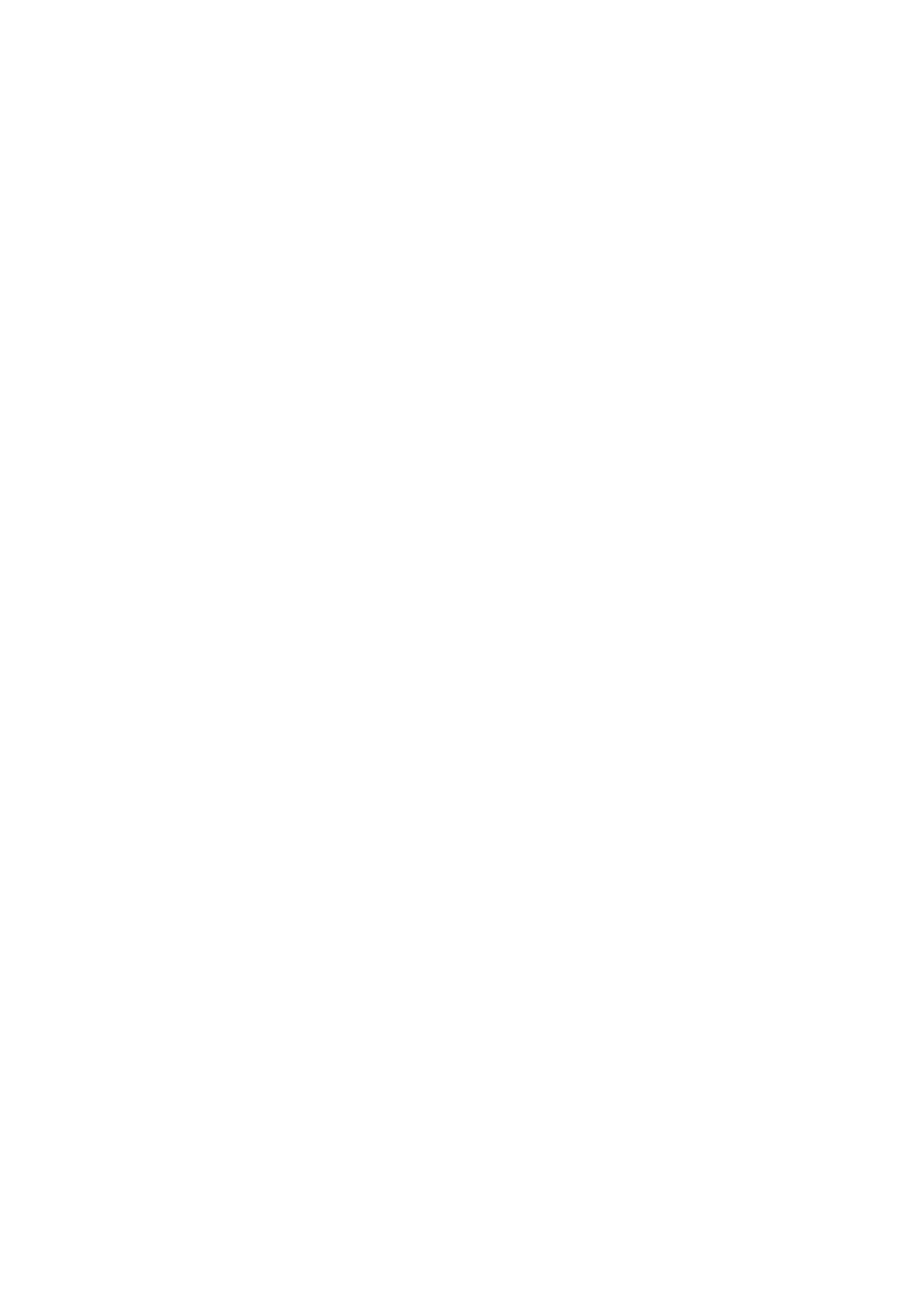
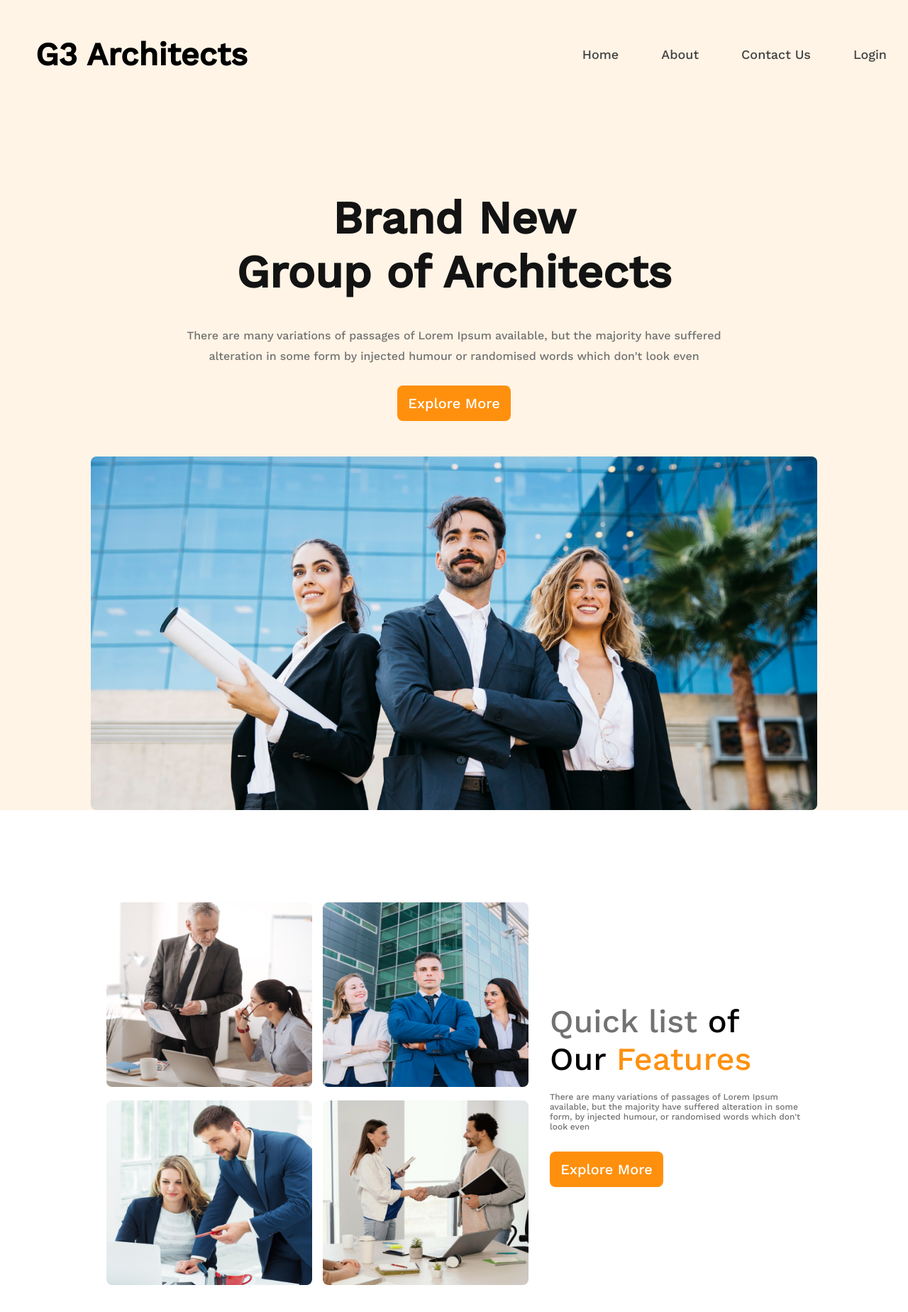
Before and after one commit to KhanZiaul/g3-architects-website, a plain HTML site: page index.html in a window 1280 px wide. Shown: the whole page at 71% size. Before the commit the page ends 800 px from the top, so only its background shows below. Drawn offline with nearby package versions, Linux system fonts and the light colour scheme.

Commit message:
feature list added with responsive

```diff
--- a/index.html
+++ b/index.html
@@ -6,13 +6,56 @@
     <meta name="viewport" content="width=device-width, initial-scale=1.0">
     <title>g3-architects-website</title>
     <link rel="stylesheet" href="styles/style.css">
+    <link href="https://fonts.googleapis.com/css2?family=Cabin&family=Work+Sans:wght@500&display=swap" rel="stylesheet">
 </head>
 <body>
-    <header>
-
+    <header id="header">
+           <nav id="navigation">
+            <h2 id="navigation_text">G3 Architects</h2>
+            <ul id="navigation_list">
+                <li> <a href="#">Home</a></li>
+                <li> <a href="#">About</a></li>
+                <li> <a href="#">Contact Us</a></li>
+                <li> <a href="#">Login</a></li>
+            </ul>
+           </nav>
+           <div id="banner">
+                    <h2 class="bannner_title">Brand New</h2>
+                    <h2 class="bannner_title_two">Group of Architects</h2>
+                    <p class="banner_summary">There are many variations of passages of Lorem Ipsum available, but the majority have suffered </p>
+                    <p class="banner_summary">alteration in some form by injected humour or randomised words which don't look even</p>
+                    <button id="banner_button">Explore More</button>
+                    <img src="./images/banner.png" alt="no-image" id="banner_image">
+           </div>
     </header>
     <main>
 
+         <section>
+                     <!-- Quick list of our feature-->
+
+                     <div class="features">
+                     <div class="feature_images">
+                        <div>
+                            <img src="./images/team1.png" alt="no-image" class="feature_image">
+                        </div>
+                        <div>
+                            <img src="./images/team2.png" alt="no-image" class="feature_image">
+                        </div>
+                        <div>
+                            <img src="./images/team3.png" alt="no-image" class="feature_image">
+                        </div>
+                        <div>
+                            <img src="./images/team4.png" alt="no-image" class="feature_image">
+                        </div>
+                     </div>
+                     <div class="about_feature">
+                        <h2  class="title_feature"><span class="list_word_color">Quick list</span> of Our <span class="feature_word_color">Features</span></h2>
+                        <p class="feature_summary">There are many variations of passages of Lorem Ipsum available, but the majority have suffered alteration in some form, by injected humour, or randomised words which don't look even</p>
+                        <button class="feature_button">Explore More</button>
+                     </div>
+                    </div>
+
+         </section>
     </main>
     <footer>
 
--- a/styles/style.css
+++ b/styles/style.css
@@ -0,0 +1,221 @@
+/* Universal Style */
+
+*{
+    padding: 0;
+    margin: 0;
+    box-sizing: border-box;
+    font-family: 'Work Sans', sans-serif;
+}
+
+/* header style */
+
+#header{
+    background-color: rgba(255, 144, 14, 0.1);
+}
+
+/* Navigation Style */
+
+#navigation{
+display: flex;
+justify-content: space-between;
+}
+
+#navigation_text{
+    font-weight: 700;
+    font-size: 45px;
+    margin: 50px;
+}
+
+#navigation_list{
+    list-style: none;
+    display: flex;
+    align-items: center;
+    justify-content: center;
+}
+
+#navigation_list a{
+    font-weight: 500;
+    font-size: 18px;
+    color: #424242;
+    text-decoration: none;
+    display: block;
+    padding:30px ;
+}
+
+/* banner style */
+
+#banner{
+    display: flex;
+    flex-direction: column;
+    align-items: center;
+    justify-content: center;
+}
+
+.bannner_title{
+    font-weight: 700;
+    font-size: 64px;
+    color: #131313;
+    margin-top: 116px;
+}
+.bannner_title_two{
+    font-weight: 700;
+    font-size: 64px;
+    color: #131313;
+    margin-bottom: 32px;
+}
+
+.banner_summary{
+    font-weight: 400;
+    font-size: 16px;
+    color: #727272;
+    margin-top: 10px;
+}
+
+#banner_button{
+    font-weight: 500;
+    font-size: 20px;
+    color: #FFFFFF;
+    background-color: #FF900E;
+    border:none;
+    width: 160px;
+    height: 50px;
+    border-radius: 8px;
+    margin-top: 32px;
+    margin-bottom: 50px;
+}
+
+#banner_image{
+    width: 80%;
+    height: 60%;
+    border-radius: 8px;
+    display: block;
+}
+
+/* Quick list of our feature */
+
+.features{
+    display: flex;
+    justify-content:center;
+    align-items: center;
+    margin: 130px 150px;
+    gap:30px;
+}
+
+.feature_images{
+display:grid;
+grid-template-columns: repeat(2,1fr);
+gap: 15px;
+}
+.feature_image{
+    width: 290px;
+    height: 260px;
+    border-radius: 8px;
+}
+
+.title_feature{
+    font-weight: 500;
+    font-size: 45px;
+    margin-bottom: 20px;
+}
+.list_word_color{
+    color: #727272;
+}
+.feature_word_color{
+    color:#FF900E;
+}
+.feature_summary{
+    font-weight: 400;
+    font-size: 12px;
+    color: #727272;
+    margin-bottom: 28px;
+}
+
+.feature_button{
+    font-weight: 500;
+    font-size: 20px;
+    color: #FFFFFF;
+    background-color: #FF900E;
+    border:none;
+    width: 160px;
+    height: 50px;
+    border-radius: 8px;
+}
+/* Responsiveness */
+
+@media screen and (max-width:768px) {
+        #navigation{
+        justify-content: center;
+        flex-direction: column;
+        align-items: center;
+        }
+        #navigation_list{
+            display: flex;
+            flex-direction: column;
+            align-items: center;
+            justify-content: center;
+        }
+        #navigation_list a{
+            font-weight: 500;
+            font-size: 20px;
+            padding:20px ;
+        }
+        #navigation_text{
+            font-weight: 600;
+            font-size: 40px;
+            margin: 10px;
+        }
+        .bannner_title{
+            font-weight: 600;
+            font-size: 40px;
+            color: #131313;
+            margin-top: 20px;
+            text-align:center;
+        }
+        .bannner_title_two{
+            font-weight: 600;
+            font-size: 40px;
+            color: #131313;
+            margin-bottom: 15px;
+            text-align: center;
+        }
+        .banner_summary{
+            font-weight: 400;
+            font-size: 14px;
+            color: #727272;
+            text-align: center;
+            margin: 0;
+        }
+        .features{
+            justify-content:center;
+            align-items: center;
+            flex-direction: column;
+            margin:10px 0 0 0;
+            gap:30px;
+        }
+        .feature_images{
+            grid-template-columns: repeat(1,1fr);
+            gap: 15px;
+       }
+       .title_feature{
+        font-weight: 400;
+        font-size: 40px;
+        text-align: center;
+        margin-bottom: 20px;
+    }
+
+    .feature_summary{
+        font-weight: 400;
+        font-size: 14px;
+        margin-bottom: 20px;
+        text-align: center;
+    }
+    .feature_button{
+        font-weight: 400;
+    }
+    .about_feature{
+        display: flex;
+        flex-direction: column;
+        justify-content: center;
+        align-items: center;
+    }
+}
```
